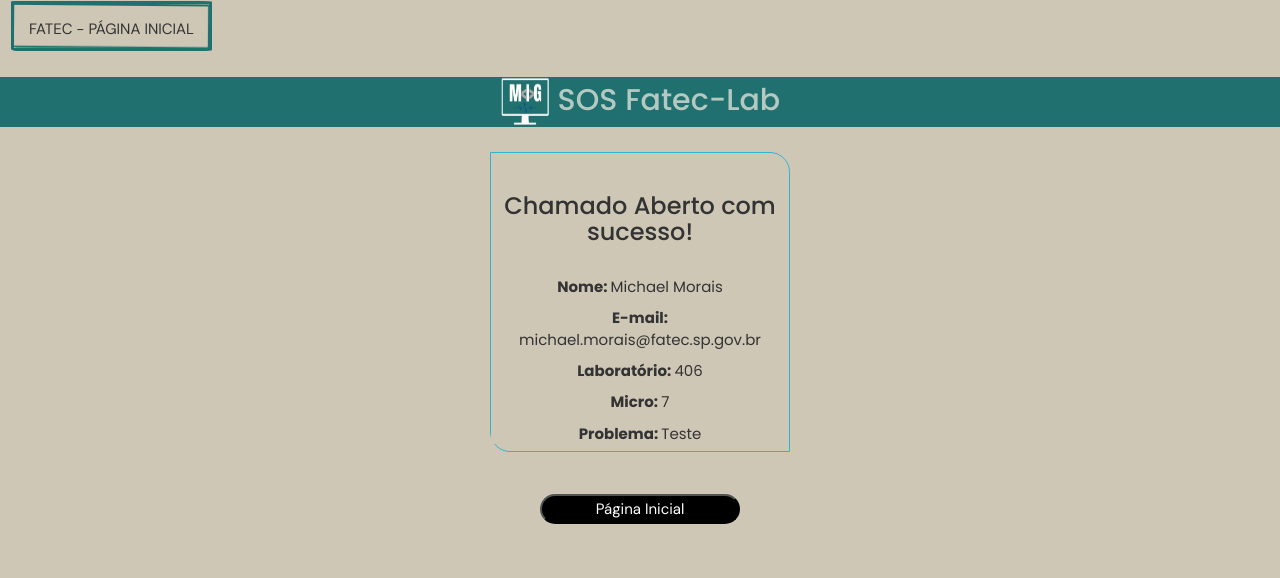
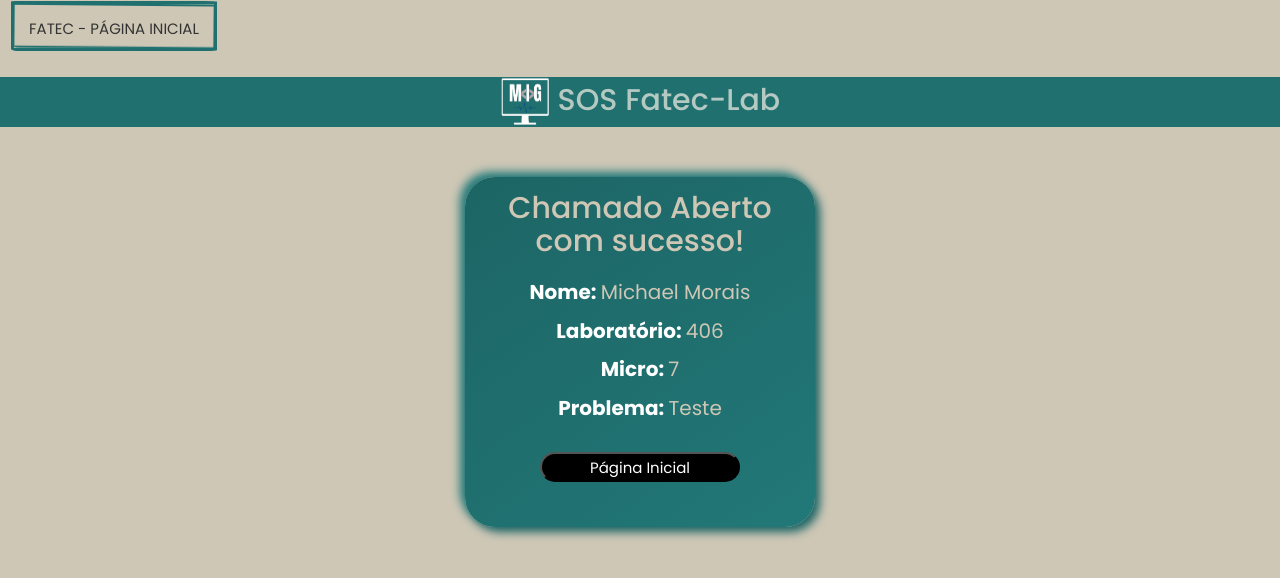
Before and after one commit to GabbsSantana/Fatec, a Flask app: page /done/ in a window 1280 px wide. Shown: the top 578 px of the page. Run offline with Flask 2, Linux system fonts and the light colour scheme; data comes from the database, SQL or seed files in the repository; both versions use the stored data as it was after the commit; some libraries are stand-ins or nearby versions.

Commit message:
Página done alterada

```diff
--- a/static/style.css
+++ b/static/style.css
@@ -28,17 +28,14 @@ h1,h2{
   font-size: var(--title-font-size);
 
 }
+a {
+  text-decoration: none;
+  font-family: var(--body-font);
+}
 p,a{
   font-size: var(--subtitle-font-size);
   font-family: var(--title-font);
   color: var(--base-color-text);
-}
-
-
-header img#logo {
- width: 10%;
- height: 10%;
-
 }
 
 h1 {
@@ -103,25 +107,11 @@ h1 {
   font-style: italic;
 
 }
-
-
-
-section#capa img {
-  width: 40vw;
-  border-radius: 2.5%;
-  box-shadow: rgb(38, 57, 77) 0px 20px 30px -10px;
-
-}
-
 section#buttons {
   text-align: center;
 }
 
-a {
-  text-decoration: none;
-  font-family: var(--body-font);
 
-}
 .button {
   width: 200px;
   height: 30px;
@@ -223,14 +205,31 @@ form{
 }
 
 div#done{
-  margin-top: 100px;
-  margin: auto;
+  margin: 50px auto;
+
   text-align: center;
-  width:300px;
-  height:300px;
-  border:solid 1px;
-  border-radius:0px 20px 0px 20px;
-  border-color: rgb(49, 181, 204);
+  width:350px;
+  height:350px;
+  border-radius: 30px;
+background: linear-gradient(145deg, #1d6565, #227878);
+box-shadow:  5px 5px 10px #1d6565,
+             -5px -5px 10px #237b7b;
+
+
+}
+div#done p,div#done h3, div#done strong{
+  background-color: transparent;
+  color: #cec7b6;
+  font-size: 20px;
+}
+div#done h3{
+  font-size: var(--title-font-size);
+  margin: 20px auto;
+  padding-top: 15px;
+  width: 300px;
+}
+div#done strong{
+  color: white;
 }
 
 #formulario_final {
--- a/templates/done.html
+++ b/templates/done.html
@@ -3,17 +3,13 @@
 <!-- Div responsável por apresentar ao usuário que o chamado foi aberto com sucesso -->
 
 <div id="done">
-  <br />
   <h3>Chamado Aberto com sucesso!</h3>
-  <br />
   <p><strong>Nome: </strong>{{data[0]}}</p>
-  <p><strong>E-mail: </strong>{{data[1]}}</p>
 
   <p><strong>Laboratório: </strong>{{laboratorio[0][12:15]}}</p>
   <p><strong>Micro: </strong>{{laboratorio[1]}}</p>
   <p><strong>Problema: </strong>{{laboratorio[2]}}</p>
-
-  <br /><br />
+  <br />
   <a href="{{url_for('home')}}">
     <button class="button" href="./home.html">Página Inicial</button>
   </a>
```
Also changed, not shown: other parts of static/style.css (+18 -19 lines), templates/select.html (+1 -15 lines), database.db.
